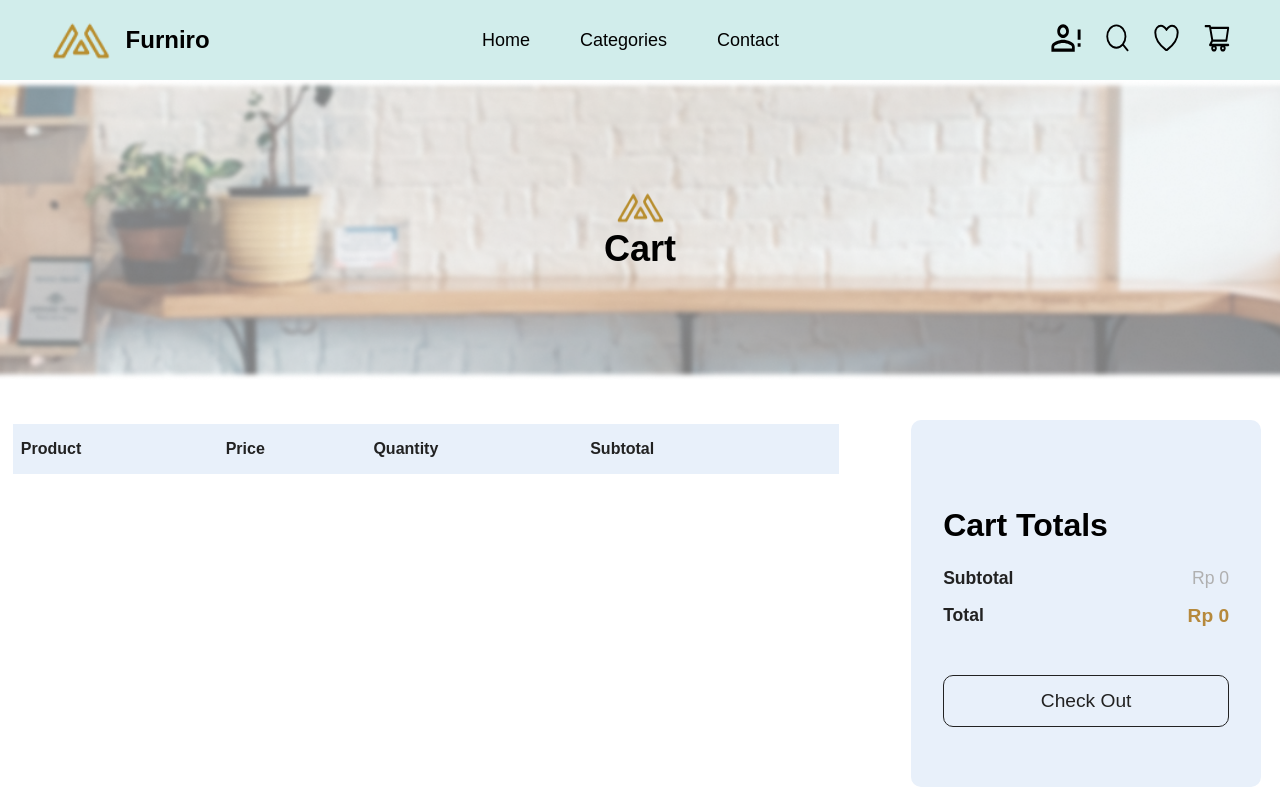
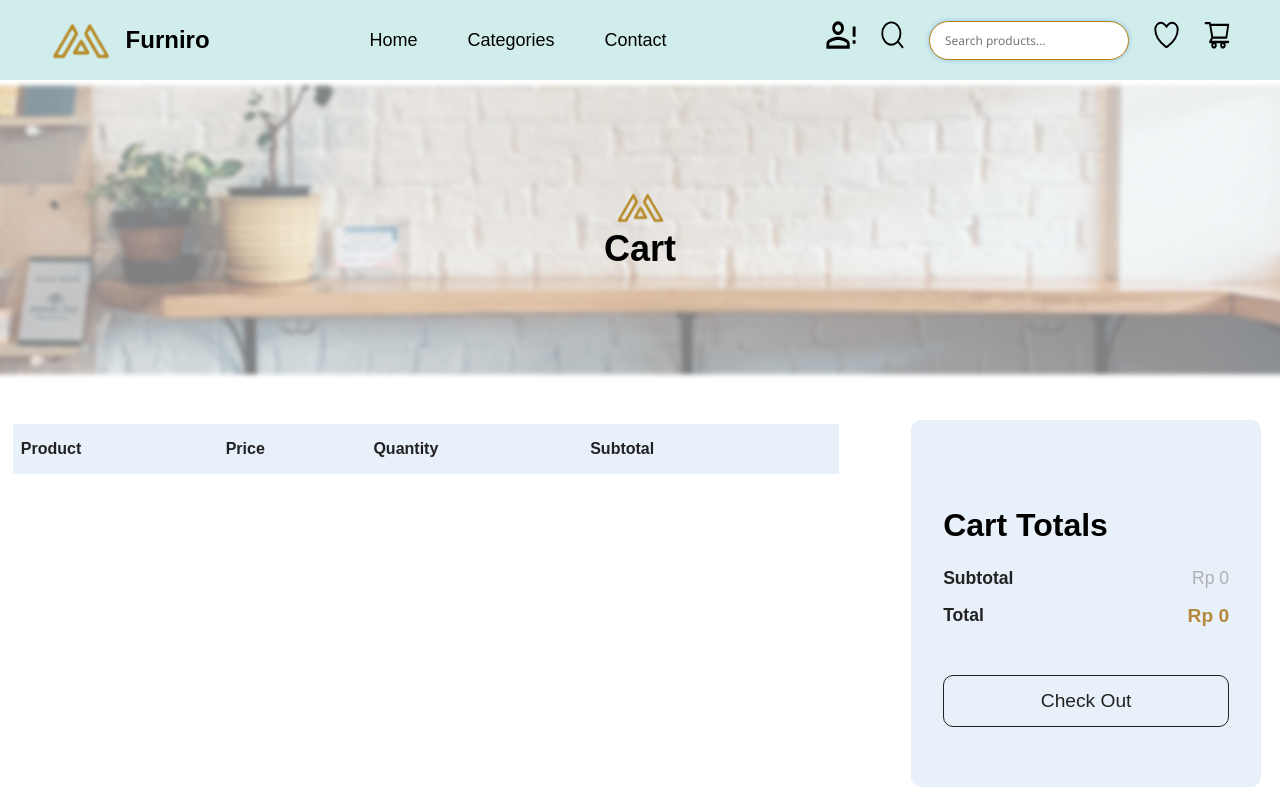
Before and after one commit to aa-codecademy/sp2025-sp01-dsw-1, a plain HTML site: page src/templates/cart.html in a window 1280 px wide. Both pictures are taken after a click on the picture 1117 px from the left and 38 px from the top of the page. Shown: the top 800 px of the page. Drawn offline with Linux system fonts and the light colour scheme.

Commit message:
Fixing search btn on other pages

```diff
--- a/src/scripts/cart.js
+++ b/src/scripts/cart.js
@@ -1,9 +1,20 @@
 import { loadHTML } from "./utils.js";
 import { getCart, saveCart } from './cart-utils.js';
 import { showNotification } from './notification.js';
+import { setupSearch } from './search-utils.js';
 
-loadHTML("/header.html", "afterbegin");
-loadHTML("/footer.html", "beforeend");
+async function init() {
+  await loadHTML("/header.html", "afterbegin");
+  await loadHTML("/footer.html", "beforeend");
+
+  const response = await fetch("/src/assets/products.json");
+  const data = await response.json();
+  const products = data.products;
+
+  setupSearch(products);
+}
+
+init();
 
 async function fetchProducts() {
   const response = await fetch("../assets/products.json");
--- a/src/styles/header.css
+++ b/src/styles/header.css
@@ -57,6 +57,24 @@
 .search-container {
   position: relative;
 }
+#search-input{
+  width: 200px;
+  padding: 10px 15px;
+  font-size: 12px;
+  border: 1px solid #ddd;
+  border-radius: 20px;
+  outline: none;
+  transition: border-color 0.3s ease, box-shadow 0.3s ease;
+  box-sizing: border-box;
+  font-family: 'Segoe UI', Tahoma, Geneva, Verdana, sans-serif;
+  color: #333;
+  background-color: #fff;
+}
+
+#search-input:focus {
+  border-color: #b6800d;       /* highlight border on focus */
+  box-shadow: 0 0 5px rgba(74, 144, 226, 0.5);
+}
 
 @media (max-width: 768px) {
     .navbar {
```
Also changed, not shown: src/scripts/checkout.js (+13 -2 lines), src/scripts/contact.js (+13 -2 lines), src/scripts/login.js (+13 -2 lines), src/scripts/product_details.js (+13 -2 lines), src/scripts/register.js (+13 -2 lines).
